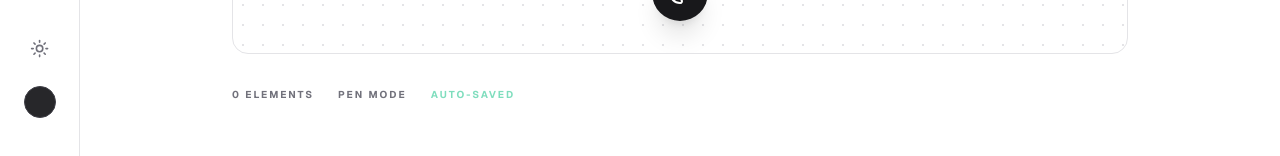
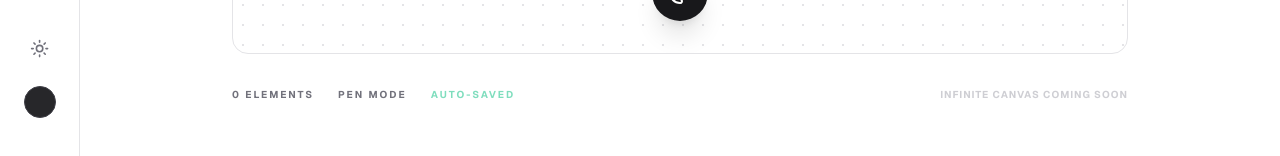
Before and after one commit to dawdameet/common_-functionality-frontend, a Next.js app: page / in a window 1280 px wide. Both pictures are taken after a click on the button "Scribblepad". Shown: the part 634-790 px from the top of the page. Built offline with nearby package versions, Linux system fonts and the light colour scheme.

Commit message:
Fix Scribblepad initial drawing state and add footer note

```diff
--- a/components/scribble/Scribblepad.tsx
+++ b/components/scribble/Scribblepad.tsx
@@ -50,7 +50,8 @@ export function Scribblepad() {
   const [textElements, setTextElements] = useState<TextElement[]>([]);
   const [shapeElements, setShapeElements] = useState<ShapeElement[]>([]);
 
-  const [mode, setMode] = useState<"text" | "draw">("text");
+  // Set initial mode to "draw" because activeTool defaults to "pen"
+  const [mode, setMode] = useState<"text" | "draw">("draw");
   const [activeTool, setActiveTool] = useState<Tool>("pen");
   const [activeColor, setActiveColor] = useState(COLORS[0]);
   const [isPaletteOpen, setIsPaletteOpen] = useState(false);
@@ -180,7 +181,7 @@ export function Scribblepad() {
   const draw = (e: React.MouseEvent<HTMLCanvasElement> | React.TouchEvent<HTMLCanvasElement>) => {
     if (!isDrawing || !canvasRef.current || mode !== "draw") return;
 
-    // Only handle Pen/Eraser here. Shapes are handled via SVG state (not yet implemented in preview, doing simple canvas rect for now? No, let's use a temp shape state)
+    // Only handle Pen/Eraser here. Shapes are handled via SVG state
     if (activeTool === "pen" || activeTool === "eraser") {
       const ctx = canvasRef.current.getContext("2d");
       if (!ctx) return;
@@ -188,9 +189,6 @@ export function Scribblepad() {
       ctx.lineTo(currentPos.x, currentPos.y);
       ctx.stroke();
     }
-    // For shapes, we could update a 'preview' state here if we wanted real-time SVG preview
-    // But since we want them to be objects, let's just use the 'end' event to create them
-    // To visualize drag, we might need a separate 'previewShape' state.
   };
 
   // Add preview state for shapes
@@ -280,8 +278,6 @@ export function Scribblepad() {
     if (el) {
         setDraggingId(id);
         setDraggingType(type);
-        // For shapes, we track top-left (x,y). For lines, we need delta.
-        // Let's just track delta from 'x' 'y'.
         dragOffset.current = { x: pos.x - el.x, y: pos.y - el.y };
     }
   };
@@ -757,12 +753,16 @@ export function Scribblepad() {
            )}
        </AnimatePresence>
 
-      <div className="h-12 flex items-center mt-4">
+      {/* Footer Info */}
+      <div className="h-12 flex items-center justify-between mt-4">
         <div className="flex gap-6 text-[10px] uppercase tracking-[0.2em] font-bold text-zinc-500">
           <span>{textElements.length + shapeElements.length} Elements</span>
           <span>{activeTool.charAt(0).toUpperCase() + activeTool.slice(1)} Mode</span>
           <span className="text-emerald-500/50">Auto-saved</span>
         </div>
+        <div className="text-[10px] font-bold uppercase tracking-widest text-zinc-400 dark:text-zinc-600 opacity-50">
+            Infinite Canvas Coming Soon
+        </div>
       </div>
     </div>
   );
```
